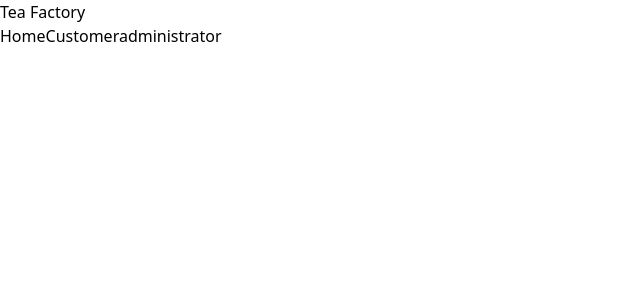
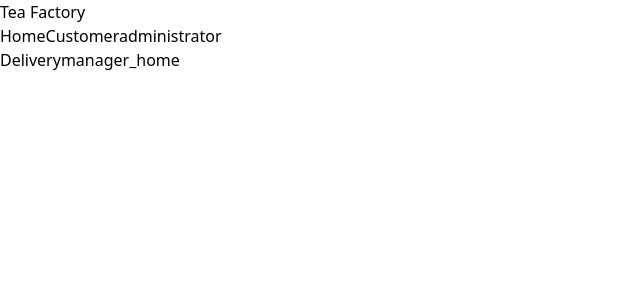
Before and after one commit to LAHIRUKBI/Tea-Factory-MERN, a React (Vite) app in the folder frontend/: page /deliverymanagerhome in a window 1280 px wide. Shown: the top 300 px of the page, without its empty margins (0-640 px from the left). Built offline with nearby package versions, Linux system fonts and the light colour scheme.

Commit message:
create pages and update app.jsx file

```diff
--- a/frontend/src/App.jsx
+++ b/frontend/src/App.jsx
@@ -10,6 +10,10 @@ import Stockmanager_register from './Pages/Stockmanager_register'
 import Vehicles_register from './Pages/Vehicles_register'
 import Employee_view from './Pages/Employee_view'
 import Stockmanager_home from './Pages/Stockmanager_home'
+import Employee_home from './Pages/Employee_home'
+import Staffmanager_home from './Pages/Staffmanager_home'
+import Vehiclemanager_home from './Pages/Vehiclemanager_home'
+import Deliverymanager_home from './Pages/Deliverymanager_home'
 
 export default function App() {
   return (
@@ -27,6 +31,10 @@ export default function App() {
       <Route path="/vehiclesregister" element={<Vehicles_register />} />
       <Route path="/employeeview" element={<Employee_view />} />
       <Route path="/stockmanagerhome" element={<Stockmanager_home />} />
+      <Route path="/employeehome" element={<Employee_home />} />
+      <Route path="/staffmanagerhome" element={<Staffmanager_home />} />
+      <Route path="/vehiclemanagerhome" element={<Vehiclemanager_home />} />
+      <Route path="/deliverymanagerhome" element={<Deliverymanager_home />} />
 
 
     </Routes>
--- /dev/null
+++ b/frontend/src/Pages/Deliverymanager_home.jsx
@@ -0,0 +1,7 @@
+import React from 'react'
+
+export default function Deliverymanager_home() {
+  return (
+    <div>Deliverymanager_home</div>
+  )
+}
--- /dev/null
+++ b/frontend/src/Pages/Employee_home.jsx
@@ -0,0 +1,7 @@
+import React from 'react'
+
+export default function Employee_home() {
+  return (
+    <div>Employee_home</div>
+  )
+}
--- /dev/null
+++ b/frontend/src/Pages/Staffmanager_home.jsx
@@ -0,0 +1,7 @@
+import React from 'react'
+
+export default function Staffmanager_home() {
+  return (
+    <div>Staffmanager_home</div>
+  )
+}
--- /dev/null
+++ b/frontend/src/Pages/Vehiclemanager_home.jsx
@@ -0,0 +1,7 @@
+import React from 'react'
+
+export default function Vehiclemanager_home() {
+  return (
+    <div>Vehiclemanager_home</div>
+  )
+}
```
